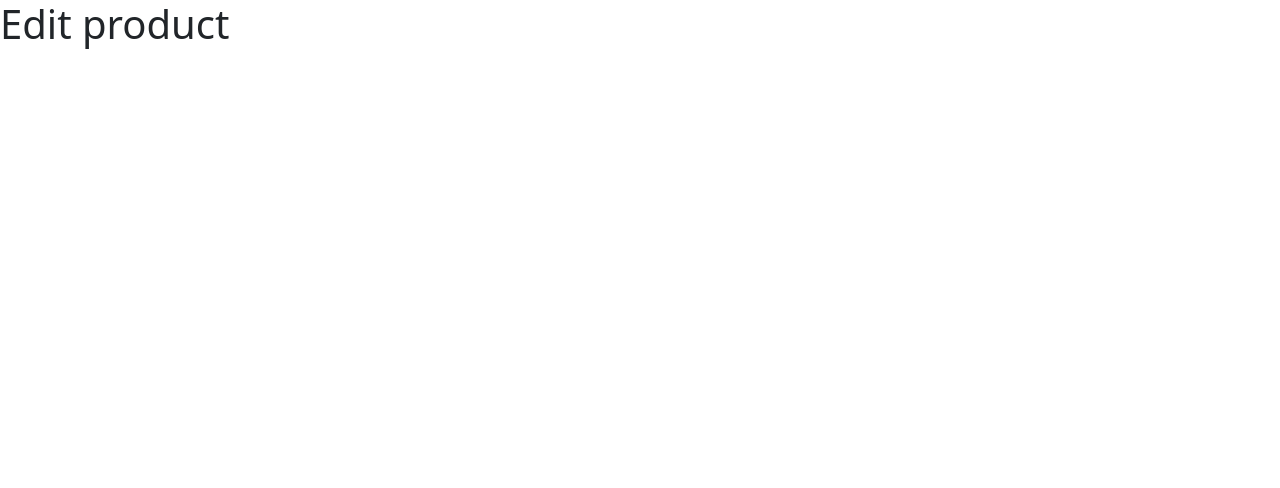
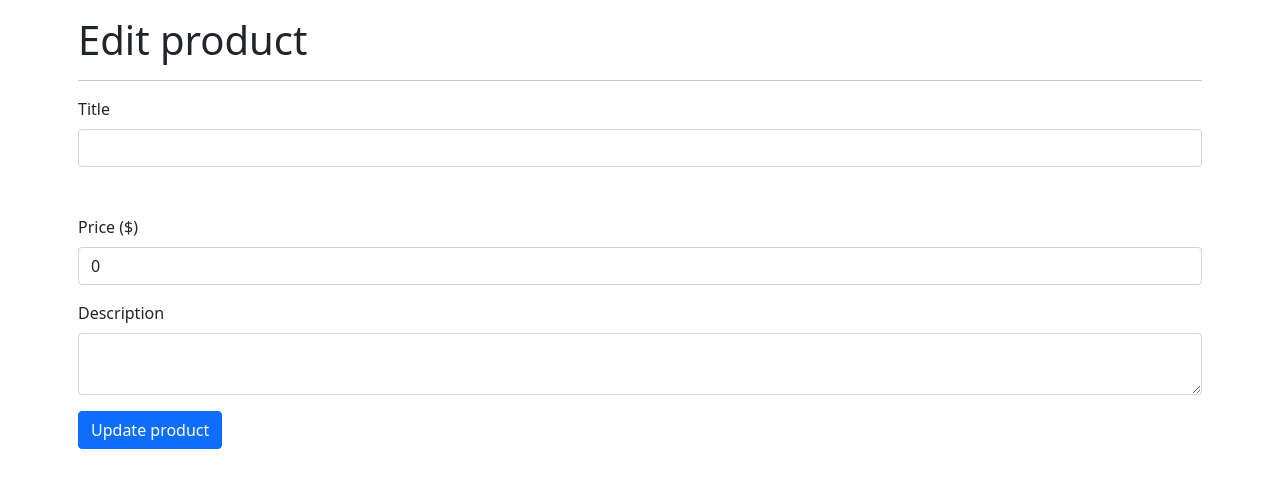
Before and after one commit to flaviocp90/Progetto-node, a React (Create React App) app in the folder client/: page /product/edit/1 in a window 1280 px wide. Shown: the top 488 px of the page. Built offline with nearby package versions, Linux system fonts and the light colour scheme; no server answers.

Commit message:
edit form

```diff
--- a/client/src/screens/EditProduct.jsx
+++ b/client/src/screens/EditProduct.jsx
@@ -1,11 +1,75 @@
-import React from 'react'
+import axios from "axios";
+import React, {useState, useEffect} from "react";
+import { Container, Form, Button } from "react-bootstrap";
+import { useParams } from "react-router-dom";
+
 
 function EditProduct() {
-    return (
-        <div>
-            <h1>Edit product</h1>
-        </div>
-    )
+
+    const { id } = useParams();
+    const [title, setTitle] = useState("");
+    const [price, setPrice] = useState(0);
+    const [description, setDescription] = useState("");
+
+    useEffect(() => {
+
+        const getDataById = async () => {
+            const {data} = await axios.get(`/api/products/${id}`)
+            console.log(data)
+            setTitle(data.title)
+            setPrice(data.price)
+            setDescription(data.description)
+        }
+        getDataById();
+
+    },[id])
+
+    const updateHandler = () => {
+        console.log('update')
+    }
+
+  return (
+    <div>
+      <Container className="mt-2 p-2">
+        <h1>Edit product</h1>
+        <hr />
+        <Form onSubmit={updateHandler}>
+          <Form.Group className="mb-5" controlId="title">
+            <Form.Label>Title</Form.Label>
+            <Form.Control
+              value={title}
+              onChange={(e) => setTitle(e.target.value)}
+              type="text"
+            />
+          </Form.Group>
+
+          <Form.Group className="mb-3" controlId="price">
+            <Form.Label>Price ($)</Form.Label>
+            <Form.Control
+              value={price}
+              onChange={(e) => {
+                setPrice(e.target.value);
+              }}
+              type="number"
+            />
+          </Form.Group>
+
+          <Form.Group className="mb-3" controlId="description">
+            <Form.Label>Description</Form.Label>
+            <Form.Control
+              value={description}
+              onChange={(e) => setDescription(e.target.value)}
+              as="textarea"
+            />
+          </Form.Group>
+
+          <Button variant="primary" type="submit">
+            Update product
+          </Button>
+        </Form>
+      </Container>
+    </div>
+  );
 }
 
-export default EditProduct
+export default EditProduct;
```
